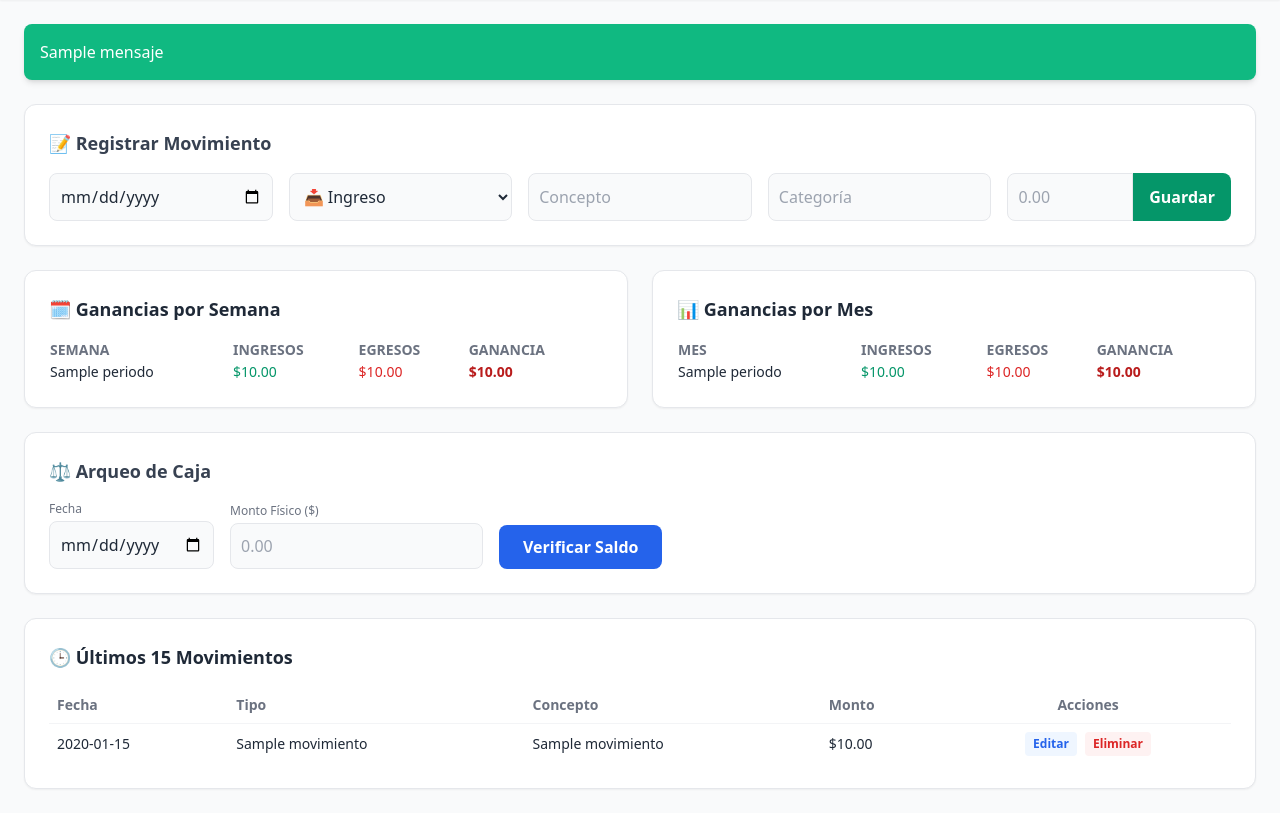
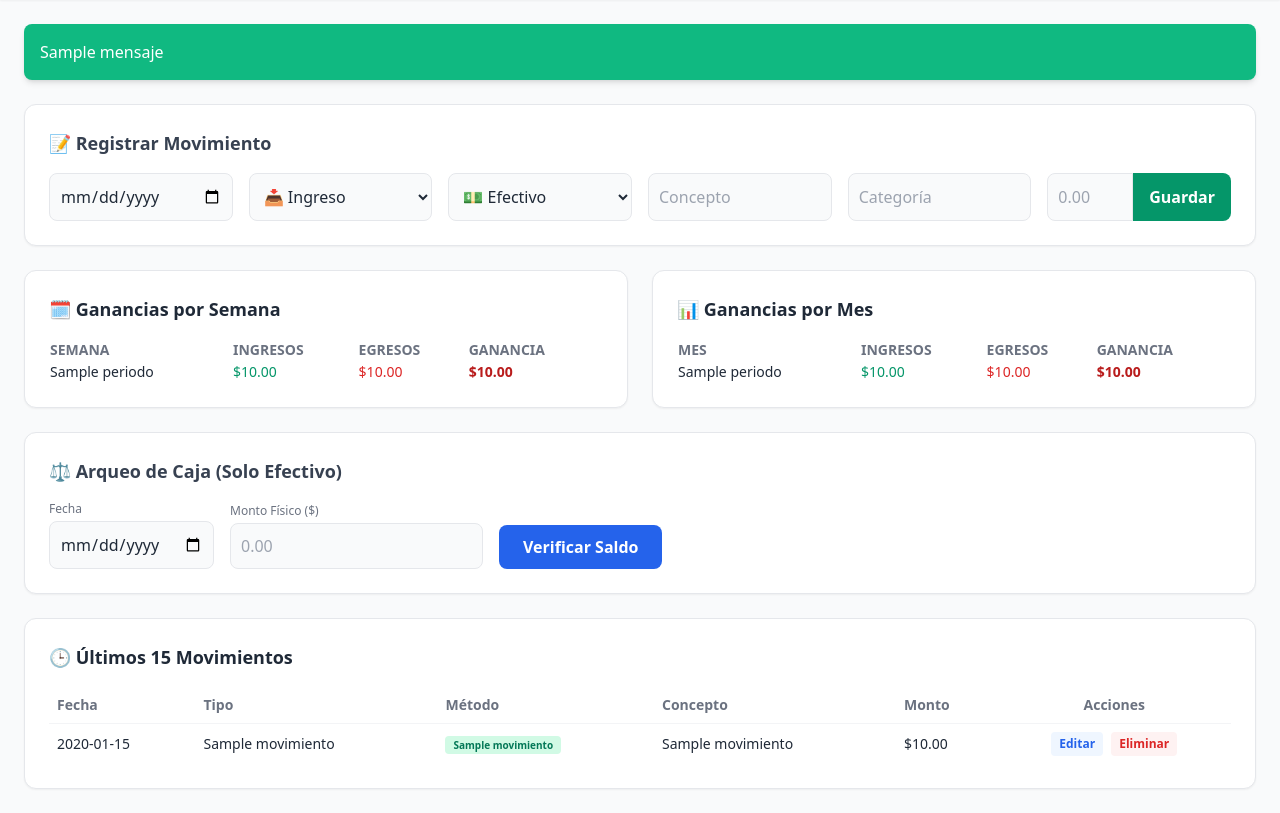
Before and after one commit to xlink1729-cloud/Caja-clinica, a FastAPI app: template templates/control_caja.html in a window 1280 px wide. Shown: the part 81-894 px from the top of the page. Run offline with FastAPI, Linux system fonts and the light colour scheme; the template is opened without the code that fills it: most values are stand-ins (such as "Sample title", 1, 10 or a date in 2020); some libraries are stand-ins or nearby versions.

Commit message:
Update control_caja.html

```diff
--- a/templates/control_caja.html
+++ b/templates/control_caja.html
@@ -18,17 +18,20 @@
     <main class="max-w-7xl mx-auto p-4 md:p-6 space-y-6">
         {% if mensaje %}<div class="p-4 bg-emerald-500 text-white rounded-lg shadow-md font-medium">{{ mensaje }}</div>{% endif %}
 
+        <!-- Registrar Movimiento -->
         <section class="bg-white p-6 rounded-xl shadow-sm border border-gray-200">
             <h2 class="text-lg font-semibold mb-4 text-gray-700">📝 Registrar Movimiento</h2>
-            <form action="/guardar-movimiento" method="POST" class="grid grid-cols-1 md:grid-cols-5 gap-4">
+            <form action="/guardar-movimiento" method="POST" class="grid grid-cols-1 md:grid-cols-6 gap-4">
                 <input type="date" name="fecha" required class="w-full p-2.5 border rounded-lg bg-gray-50">
                 <select name="tipo" class="w-full p-2.5 border rounded-lg bg-gray-50"><option value="INGRESO">📥 Ingreso</option><option value="EGRESO">📤 Egreso</option></select>
+                <select name="metodo" class="w-full p-2.5 border rounded-lg bg-gray-50"><option value="EFECTIVO">💵 Efectivo</option><option value="TRANSFERENCIA">📱 Transferencia</option></select>
                 <input type="text" name="concepto" required placeholder="Concepto" class="w-full p-2.5 border rounded-lg bg-gray-50">
                 <input type="text" name="categoria" required placeholder="Categoría" class="w-full p-2.5 border rounded-lg bg-gray-50">
                 <div class="flex"><input type="number" step="0.01" name="monto" required placeholder="0.00" class="w-full p-2.5 border rounded-l-lg bg-gray-50"><button type="submit" class="bg-emerald-600 text-white font-bold px-4 rounded-r-lg">Guardar</button></div>
             </form>
         </section>
 
+        <!-- Reportes -->
         <div class="grid grid-cols-1 lg:grid-cols-2 gap-6">
             <div class="bg-white p-6 rounded-xl shadow-sm border"><h2 class="text-lg font-semibold mb-4">🗓️ Ganancias por Semana</h2>
                 <table class="w-full text-sm"><thead><tr class="text-gray-500 text-left uppercase"><th>Semana</th><th>Ingresos</th><th>Egresos</th><th>Ganancia</th></tr></thead><tbody>{% for r in reporte_semanal %}<tr><td>{{ r.periodo }}</td><td class="text-emerald-600">${{ "{:,.2f}".format(r.ingresos) }}</td><td class="text-red-600">${{ "{:,.2f}".format(r.egresos) }}</td><td class="font-bold {% if r.ganancia >= 0 %}text-emerald-700{% else %}text-red-700{% endif %}">${{ "{:,.2f}".format(r.ganancia) }}</td></tr>{% endfor %}</tbody></table>
@@ -38,8 +41,9 @@
             </div>
         </div>
 
+        <!-- Arqueo -->
         <section class="bg-white p-6 rounded-xl shadow-sm border border-gray-200">
-            <h2 class="text-lg font-semibold mb-4 text-gray-700">⚖️ Arqueo de Caja</h2>
+            <h2 class="text-lg font-semibold mb-4 text-gray-700">⚖️ Arqueo de Caja (Solo Efectivo)</h2>
             <form action="/arqueo" method="POST" class="flex flex-wrap gap-4 items-end">
                 <div><label class="block text-xs text-gray-500 mb-1">Fecha</label><input type="date" name="fecha_arqueo" required class="p-2.5 border rounded-lg bg-gray-50"></div>
                 <div><label class="block text-xs text-gray-500 mb-1">Monto Físico ($)</label><input type="number" step="0.01" name="monto_fisico" required placeholder="0.00" class="p-2.5 border rounded-lg bg-gray-50"></div>
@@ -47,17 +51,14 @@
             </form>
         </section>
 
+        <!-- Últimos Movimientos -->
         <section class="bg-white p-6 rounded-xl shadow-sm border">
             <h2 class="text-lg font-semibold mb-4">🕒 Últimos 15 Movimientos</h2>
             <div class="overflow-x-auto">
                 <table class="w-full text-sm">
                     <thead>
                         <tr class="text-gray-500 text-left">
-                    <th class="p-2">Fecha</th>
-                    <th class="p-2">Tipo</th>
-                    <th class="p-2">Concepto</th>
-                    <th class="p-2">Monto</th>
-                    <th class="p-2 text-center">Acciones</th>
+                            <th class="p-2">Fecha</th><th class="p-2">Tipo</th><th class="p-2">Método</th><th class="p-2">Concepto</th><th class="p-2">Monto</th><th class="p-2 text-center">Acciones</th>
                         </tr>
                     </thead>
                     <tbody>
@@ -65,11 +66,12 @@
                         <tr class="border-t border-gray-100">
                             <td class="p-2">{{ m[5].strftime('%Y-%m-%d') }}</td>
                             <td class="p-2">{{ m[1] }}</td>
+                            <td class="p-2"><span class="text-[10px] font-bold px-2 py-0.5 rounded {% if m[6] == 'TRANSFERENCIA' %}bg-blue-100 text-blue-700{% else %}bg-emerald-100 text-emerald-700{% endif %}">{{ m[6] }}</span></td>
                             <td class="p-2">{{ m[2] }}</td>
                             <td class="p-2 font-medium">${{ "{:,.2f}".format(m[4]) }}</td>
                             <td class="p-2 text-center flex justify-center gap-2">
                                 <a href="/editar-movimiento/{{ m[0] }}" class="text-blue-600 hover:text-blue-800 font-bold text-xs bg-blue-50 px-2 py-1 rounded">Editar</a>
-                        <form action="/borrar-movimiento/{{ m[0] }}" method="POST" onsubmit="return confirm('¿Eliminar?');">
+                                <form action="/borrar-movimiento/{{ m[0] }}" method="POST" onsubmit="return confirm('¿Eliminar este movimiento?');">
                                     <button type="submit" class="text-red-600 hover:text-red-800 font-bold text-xs bg-red-50 px-2 py-1 rounded">Eliminar</button>
                                 </form>
                             </td>
```
Lines whose indentation alone changed are shown as unchanged.
